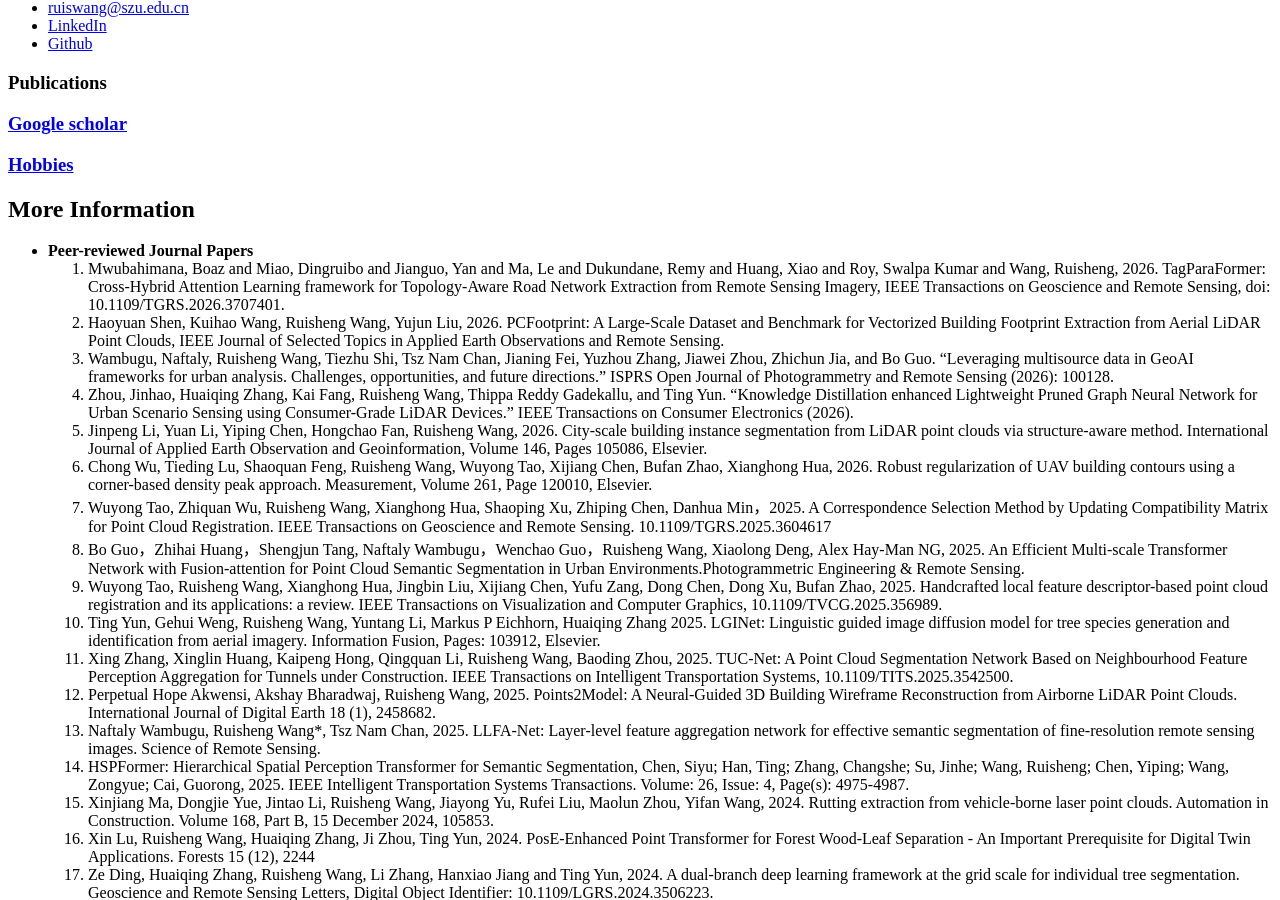
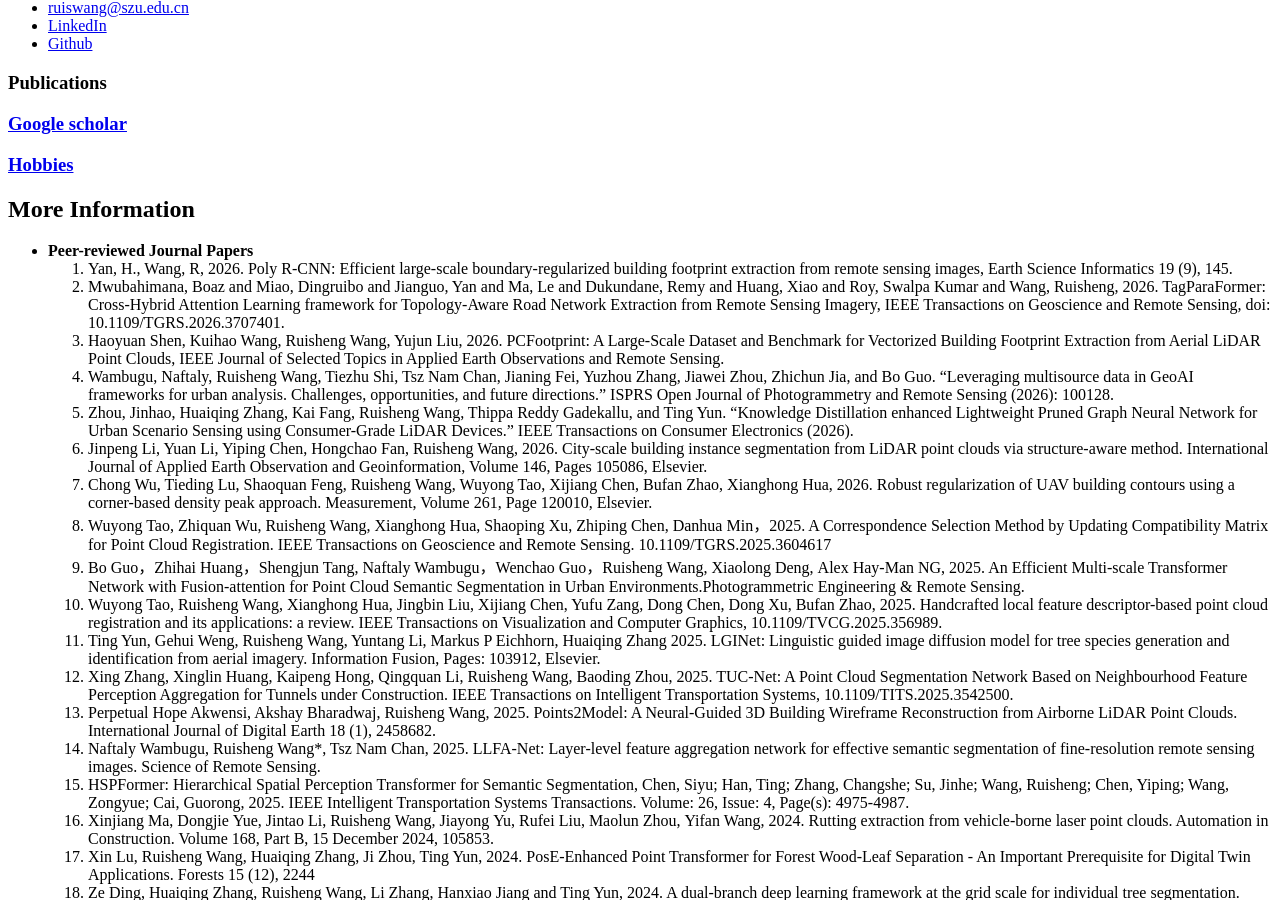
Before and after one commit to ruishengwang/ruishengwang.github.io, a Jekyll site: the page built from _pages/includes/publications.md, in a window 1280 px wide and 900 px high, scrolled down 348 px. Built offline with Jekyll 4.4.1, drawn with Linux system fonts in a browser that asks for light colours; our own code applies the rules of GitHub Pages for plain Markdown files.

Commit message:
Update publications.md

```diff
--- a/_pages/includes/publications.md
+++ b/_pages/includes/publications.md
@@ -6,43 +6,44 @@
 
 ## More Information
 - **Peer-reviewed Journal Papers**
-1. Mwubahimana, Boaz and Miao, Dingruibo and Jianguo, Yan and Ma, Le and Dukundane, Remy and Huang, Xiao and Roy, Swalpa Kumar and Wang, Ruisheng, 2026. TagParaFormer: Cross-Hybrid Attention Learning framework for Topology-Aware Road Network Extraction from Remote Sensing Imagery, IEEE Transactions on Geoscience and Remote Sensing, doi: 10.1109/TGRS.2026.3707401.
-2. Haoyuan Shen, Kuihao Wang, Ruisheng Wang, Yujun Liu, 2026. PCFootprint: A Large-Scale Dataset and Benchmark for Vectorized Building Footprint Extraction from Aerial LiDAR Point Clouds, IEEE Journal of Selected Topics in Applied Earth Observations and Remote Sensing.
-3. Wambugu, Naftaly, Ruisheng Wang, Tiezhu Shi, Tsz Nam Chan, Jianing Fei, Yuzhou Zhang, Jiawei Zhou, Zhichun Jia, and Bo Guo. "Leveraging multisource data in GeoAI frameworks for urban analysis. Challenges, opportunities, and future directions." ISPRS Open Journal of Photogrammetry and Remote Sensing (2026): 100128.
-4. Zhou, Jinhao, Huaiqing Zhang, Kai Fang, Ruisheng Wang, Thippa Reddy Gadekallu, and Ting Yun. "Knowledge Distillation enhanced Lightweight Pruned Graph Neural Network for Urban Scenario Sensing using Consumer-Grade LiDAR Devices." IEEE Transactions on Consumer Electronics (2026).
-5. Jinpeng Li, Yuan Li, Yiping Chen, Hongchao Fan, Ruisheng Wang, 2026. City-scale building instance segmentation from LiDAR point clouds via structure-aware method. International Journal of Applied Earth Observation and Geoinformation, Volume 146, Pages 105086, Elsevier.
-6. Chong Wu, Tieding Lu, Shaoquan Feng, Ruisheng Wang, Wuyong Tao, Xijiang Chen, Bufan Zhao, Xianghong Hua, 2026. Robust regularization of UAV building contours using a corner-based density peak approach. Measurement, Volume 261, Page 120010, Elsevier.
-7. Wuyong Tao, Zhiquan Wu, Ruisheng Wang, Xianghong Hua, Shaoping Xu, Zhiping Chen, Danhua Min，2025.  A Correspondence Selection Method by Updating Compatibility Matrix for Point Cloud Registration. IEEE Transactions on Geoscience and Remote Sensing. 10.1109/TGRS.2025.3604617
-8. Bo Guo，Zhihai Huang，Shengjun Tang, Naftaly Wambugu，Wenchao Guo，Ruisheng Wang, Xiaolong Deng, Alex Hay-Man NG, 2025. An Efficient Multi-scale Transformer Network with Fusion-attention for Point Cloud Semantic Segmentation in Urban Environments.Photogrammetric Engineering & Remote Sensing.
-9. Wuyong Tao, Ruisheng Wang, Xianghong Hua, Jingbin Liu, Xijiang Chen, Yufu Zang, Dong Chen, Dong Xu, Bufan Zhao, 2025. Handcrafted local feature descriptor-based point cloud registration and its applications: a review. IEEE Transactions on Visualization and Computer Graphics, 10.1109/TVCG.2025.356989.
-10. Ting Yun, Gehui Weng, Ruisheng Wang, Yuntang Li, Markus P Eichhorn, Huaiqing Zhang 2025. LGINet: Linguistic guided image diffusion model for tree species generation and identification from aerial imagery. Information Fusion, Pages: 103912, Elsevier.
-11. Xing Zhang, Xinglin Huang, Kaipeng Hong, Qingquan Li, Ruisheng Wang, Baoding Zhou, 2025. TUC-Net: A Point Cloud Segmentation Network Based on Neighbourhood Feature Perception Aggregation for Tunnels under Construction. IEEE Transactions on Intelligent Transportation Systems, 10.1109/TITS.2025.3542500.
-12. Perpetual Hope Akwensi, Akshay Bharadwaj, Ruisheng Wang, 2025. Points2Model: A Neural-Guided 3D Building Wireframe Reconstruction from Airborne LiDAR Point Clouds.  International Journal of Digital Earth 18 (1), 2458682.
-13. Naftaly Wambugu, Ruisheng Wang*, Tsz Nam Chan, 2025. LLFA-Net: Layer-level feature aggregation network for effective semantic segmentation of fine-resolution remote sensing images. Science of Remote Sensing.
-14. HSPFormer: Hierarchical Spatial Perception Transformer for Semantic Segmentation, Chen, Siyu; Han, Ting; Zhang, Changshe; Su, Jinhe; Wang, Ruisheng; Chen, Yiping; Wang, Zongyue; Cai, Guorong, 2025. IEEE Intelligent Transportation Systems Transactions. Volume: 26, Issue: 4, Page(s): 4975-4987.
-15. Xinjiang Ma, Dongjie Yue, Jintao Li, Ruisheng Wang, Jiayong Yu, Rufei Liu, Maolun Zhou, Yifan Wang, 2024. Rutting extraction from vehicle-borne laser point clouds. Automation in Construction. Volume 168, Part B, 15 December 2024, 105853.
-16. Xin Lu, Ruisheng Wang, Huaiqing Zhang, Ji Zhou, Ting Yun, 2024. PosE-Enhanced Point Transformer for Forest Wood-Leaf Separation - An Important Prerequisite for Digital Twin Applications. Forests 15 (12), 2244
-17. Ze Ding, Huaiqing Zhang, Ruisheng Wang, Li Zhang, Hanxiao Jiang and Ting Yun, 2024. A dual-branch deep learning framework at the grid scale for individual tree segmentation. Geoscience and Remote Sensing Letters, Digital Object Identifier: 10.1109/LGRS.2024.3506223.
-18. Bo Guo, Zhihai Huang, Haitao Luo, Perpetual Hope Akwensi, Ruisheng Wang∗, Bo Huang, Tsz Nam Chan, 2024. An enhanced network for extracting tunnel lining defects using Transformer encoder and aggregate decoder. International Journal of Applied Earth Observation and Geoinformation.
-19. Hongxin Yang, Ruisheng Wang, 2024. Self-Supervised Pretraining Framework for Extracting Global Structures from Building Point Clouds via Completion. IEEE Transactions on Geoscience and Remote Sensing, Volume: 62 On Page(s): 1-17.
-20. Hailun Yan, Ruisheng Wang, Hongchao Fan, 2024. Poly R-CNN: Efficient Large-Scale Boundary-Regularized Building Footprint Extraction from Remote Sensing Images. Earth Science Informatics.
-21. Hongchang He, Donglin Fan, Ruisheng Wang, Xiaoyue Lyu, Bolin Fu, Yuan Huang, Jingran Sheng, 2024. Estimation of daytime all-sky sea surface temperature from Himawari-8 based on multilayer stacking machine learning. International Journal of Applied Earth Observation and Geoinformation Volume 132, August 2024.
-22. Hongxin Yang, Shangfeng Huang, Ruisheng Wang, 2024. Occluded Building Facade Completion Using a Multi-Scale Hierarchical Transformer Network. IEEE Transactions on Geoscience and Remote Sensing.
-23. Hongxin Yang, Shangfeng Huang, Ruisheng Wang, 2024. Efficient Roof Vertex Clustering for Wireframe Simplification Based on the Extended Multiclass Twin Support Vector Machine. IEEE Geoscience and Remote Sensing Letters.
-24. Xing Zhang, Zhanpeng Huang, Qingquan Li, Ruisheng Wang, Baoding Zhou，2024. Legged robot-aided 3D tunnel mapping via residual compensation and anomaly detection. ISPRS Journal of Photogrammetry and Remote Sensing.
-25. Ting Yun, Jian Li, Lingfei Ma, Ji Zhou, Ruisheng Wang, Markus P. Eichhorn, Huaiqing Zhang, 2024. Status, advancements and prospects of deep learning methods applied in forest studies. International Journal of Applied Earth Observation and Geoinformation.
-26. Tang, Shengjun and Ao, Zhuoyu and Li, Yaoyu and Huang, Hongsheng and Xie, Linfu and Wang, Ruisheng and Wang, Weixi and GUO, Renzhong, 2024. TreeNet3D: A Large Scale Tree Benchmark for 3D Tree Modeling, Carbon Storage Estimation and Tree Segmentation. International Journal of Applied Earth Observation and Geoinformation, Volume 130, June 2024, 103903.
-27. Wuyong Tao; Yansheng Xiao; Ruisheng Wang; Tieding Lu; Shaoping Xu, 2024. A fast registration method for building point clouds obtained by terrestrial laser scanner via 2D feature points. IEEE Journal of Selected Topics in Applied Earth Observations and Remote Sensing, DOI: 10.1109/JSTARS.2024.3392927.
-28. Perpetual Hope Akwensi, Akshay Bharadwaj, Ruisheng Wang, 2024. APC2Mesh: Bridging the gap from occluded building façades to full 3D models. ISPRS Journal of Photogrammetry and Remote Sensing. https://doi.org/10.1016/j.isprsjprs.2024.04.009
-29. Dengfeng Chai, Jingfeng Huang, Minghui Wu, Xiaoping Yang, Ruisheng Wang, 2024. Remote sensing image cloud detection using a shallow convolutional neural network. ISPRS Journal of Photogrammetry and Remote Sensing, Vol 209, Pages 66-84.
-30. Perpetual Hope Akwensib, Ruisheng Wang，Bo Guo, 2024. PReFormer: A memory efficient transformer for point cloud semantic segmentation. International Journal of Applied Earth Observation and Geoinformation. https://doi.org/10.1016/j.jag.2024.103730
-31. Hongxin Yang, Shangfeng Huang, Ruisheng Wang, Xin Wang, 2024. Self-Supervised Pre-Training for 3D Roof Reconstruction on LiDAR Data. IEEE Geoscience and Remote Sensing Letters. DOI:10.1109/LGRS.2024.3362733.
-32. Changwei Wang, Rongtao Xu, Shibiao Xu, Weiliang Meng, Ruisheng Wang, Xiaopeng Zhang 2024. Exploring Intrinsic Discrimination and Consistency for Weakly Supervised Object Localization. IEEE Transactions on Image Processing (TIP), 10.1109/TIP.2024.3356174.
-33. Huaigang Huang, Jiabin Liu and Ruisheng Wang, 2024. Easy-Net: A lightweight building extraction network based on building features. IEEE Transactions on Geoscience and Remote Sensing，10.1109/TGRS.2023.3348102.
-34. Hongxin Yang, Ruisheng Wang, 2023. Self-supervised Learning on 3D Point Clouds based on a Masked Linear Autoencoder. IEEE Transactions on Geoscience and Remote Sensing, Digital Object Identifier or DOI: 10.1109/TGRS.2023.3337088.
-35. Bo Guo, Liwei Deng, Ruisheng Wang, Wenchao Guo, Alex Ng, 2023. MCTNet: Multiscale Cross-attention based Transformer Network for Semantic Segmentation of Large-scale Point Clouds. IEEE Transactions on Geoscience and Remote Sensing. DOI: 10.1109/TGRS.2023.3322579
-36. Yang Zheng，Hao Deng, Jingjie Wu, Ruisheng Wang, Zhankun Liu, Lixin Wu, 2023. Space-associated domain adaptation for three-dimensional mineral prospectivity modeling. International Journal of Digital Earth, Pages 2885-2911, Volume 16, 2023 - Issue 1.
-37. Changwei Wang, Rongtao Xu, Shibiao Xu，Weiliang Meng, Ruisheng Wang, Jiguang Zhang, Xiaopeng Zhang, 2023. Towards accurate and efficient road extraction by leveraging the characteristics of road shapes. IEEE Transactions on Geoscience and Remote Sensing, June 2023.
+1. Yan, H., Wang, R, 2026. Poly R-CNN: Efficient large-scale boundary-regularized building footprint extraction from remote sensing images, Earth Science Informatics 19 (9), 145.
+2. Mwubahimana, Boaz and Miao, Dingruibo and Jianguo, Yan and Ma, Le and Dukundane, Remy and Huang, Xiao and Roy, Swalpa Kumar and Wang, Ruisheng, 2026. TagParaFormer: Cross-Hybrid Attention Learning framework for Topology-Aware Road Network Extraction from Remote Sensing Imagery, IEEE Transactions on Geoscience and Remote Sensing, doi: 10.1109/TGRS.2026.3707401.
+3. Haoyuan Shen, Kuihao Wang, Ruisheng Wang, Yujun Liu, 2026. PCFootprint: A Large-Scale Dataset and Benchmark for Vectorized Building Footprint Extraction from Aerial LiDAR Point Clouds, IEEE Journal of Selected Topics in Applied Earth Observations and Remote Sensing.
+4. Wambugu, Naftaly, Ruisheng Wang, Tiezhu Shi, Tsz Nam Chan, Jianing Fei, Yuzhou Zhang, Jiawei Zhou, Zhichun Jia, and Bo Guo. "Leveraging multisource data in GeoAI frameworks for urban analysis. Challenges, opportunities, and future directions." ISPRS Open Journal of Photogrammetry and Remote Sensing (2026): 100128.
+5. Zhou, Jinhao, Huaiqing Zhang, Kai Fang, Ruisheng Wang, Thippa Reddy Gadekallu, and Ting Yun. "Knowledge Distillation enhanced Lightweight Pruned Graph Neural Network for Urban Scenario Sensing using Consumer-Grade LiDAR Devices." IEEE Transactions on Consumer Electronics (2026).
+6. Jinpeng Li, Yuan Li, Yiping Chen, Hongchao Fan, Ruisheng Wang, 2026. City-scale building instance segmentation from LiDAR point clouds via structure-aware method. International Journal of Applied Earth Observation and Geoinformation, Volume 146, Pages 105086, Elsevier.
+7. Chong Wu, Tieding Lu, Shaoquan Feng, Ruisheng Wang, Wuyong Tao, Xijiang Chen, Bufan Zhao, Xianghong Hua, 2026. Robust regularization of UAV building contours using a corner-based density peak approach. Measurement, Volume 261, Page 120010, Elsevier.
+8. Wuyong Tao, Zhiquan Wu, Ruisheng Wang, Xianghong Hua, Shaoping Xu, Zhiping Chen, Danhua Min，2025.  A Correspondence Selection Method by Updating Compatibility Matrix for Point Cloud Registration. IEEE Transactions on Geoscience and Remote Sensing. 10.1109/TGRS.2025.3604617
+9. Bo Guo，Zhihai Huang，Shengjun Tang, Naftaly Wambugu，Wenchao Guo，Ruisheng Wang, Xiaolong Deng, Alex Hay-Man NG, 2025. An Efficient Multi-scale Transformer Network with Fusion-attention for Point Cloud Semantic Segmentation in Urban Environments.Photogrammetric Engineering & Remote Sensing.
+10. Wuyong Tao, Ruisheng Wang, Xianghong Hua, Jingbin Liu, Xijiang Chen, Yufu Zang, Dong Chen, Dong Xu, Bufan Zhao, 2025. Handcrafted local feature descriptor-based point cloud registration and its applications: a review. IEEE Transactions on Visualization and Computer Graphics, 10.1109/TVCG.2025.356989.
+11. Ting Yun, Gehui Weng, Ruisheng Wang, Yuntang Li, Markus P Eichhorn, Huaiqing Zhang 2025. LGINet: Linguistic guided image diffusion model for tree species generation and identification from aerial imagery. Information Fusion, Pages: 103912, Elsevier.
+12. Xing Zhang, Xinglin Huang, Kaipeng Hong, Qingquan Li, Ruisheng Wang, Baoding Zhou, 2025. TUC-Net: A Point Cloud Segmentation Network Based on Neighbourhood Feature Perception Aggregation for Tunnels under Construction. IEEE Transactions on Intelligent Transportation Systems, 10.1109/TITS.2025.3542500.
+13. Perpetual Hope Akwensi, Akshay Bharadwaj, Ruisheng Wang, 2025. Points2Model: A Neural-Guided 3D Building Wireframe Reconstruction from Airborne LiDAR Point Clouds.  International Journal of Digital Earth 18 (1), 2458682.
+14. Naftaly Wambugu, Ruisheng Wang*, Tsz Nam Chan, 2025. LLFA-Net: Layer-level feature aggregation network for effective semantic segmentation of fine-resolution remote sensing images. Science of Remote Sensing.
+15. HSPFormer: Hierarchical Spatial Perception Transformer for Semantic Segmentation, Chen, Siyu; Han, Ting; Zhang, Changshe; Su, Jinhe; Wang, Ruisheng; Chen, Yiping; Wang, Zongyue; Cai, Guorong, 2025. IEEE Intelligent Transportation Systems Transactions. Volume: 26, Issue: 4, Page(s): 4975-4987.
+16. Xinjiang Ma, Dongjie Yue, Jintao Li, Ruisheng Wang, Jiayong Yu, Rufei Liu, Maolun Zhou, Yifan Wang, 2024. Rutting extraction from vehicle-borne laser point clouds. Automation in Construction. Volume 168, Part B, 15 December 2024, 105853.
+17. Xin Lu, Ruisheng Wang, Huaiqing Zhang, Ji Zhou, Ting Yun, 2024. PosE-Enhanced Point Transformer for Forest Wood-Leaf Separation - An Important Prerequisite for Digital Twin Applications. Forests 15 (12), 2244
+18. Ze Ding, Huaiqing Zhang, Ruisheng Wang, Li Zhang, Hanxiao Jiang and Ting Yun, 2024. A dual-branch deep learning framework at the grid scale for individual tree segmentation. Geoscience and Remote Sensing Letters, Digital Object Identifier: 10.1109/LGRS.2024.3506223.
+19. Bo Guo, Zhihai Huang, Haitao Luo, Perpetual Hope Akwensi, Ruisheng Wang∗, Bo Huang, Tsz Nam Chan, 2024. An enhanced network for extracting tunnel lining defects using Transformer encoder and aggregate decoder. International Journal of Applied Earth Observation and Geoinformation.
+20. Hongxin Yang, Ruisheng Wang, 2024. Self-Supervised Pretraining Framework for Extracting Global Structures from Building Point Clouds via Completion. IEEE Transactions on Geoscience and Remote Sensing, Volume: 62 On Page(s): 1-17.
+21. Hailun Yan, Ruisheng Wang, Hongchao Fan, 2024. Poly R-CNN: Efficient Large-Scale Boundary-Regularized Building Footprint Extraction from Remote Sensing Images. Earth Science Informatics.
+22. Hongchang He, Donglin Fan, Ruisheng Wang, Xiaoyue Lyu, Bolin Fu, Yuan Huang, Jingran Sheng, 2024. Estimation of daytime all-sky sea surface temperature from Himawari-8 based on multilayer stacking machine learning. International Journal of Applied Earth Observation and Geoinformation Volume 132, August 2024.
+23. Hongxin Yang, Shangfeng Huang, Ruisheng Wang, 2024. Occluded Building Facade Completion Using a Multi-Scale Hierarchical Transformer Network. IEEE Transactions on Geoscience and Remote Sensing.
+24. Hongxin Yang, Shangfeng Huang, Ruisheng Wang, 2024. Efficient Roof Vertex Clustering for Wireframe Simplification Based on the Extended Multiclass Twin Support Vector Machine. IEEE Geoscience and Remote Sensing Letters.
+25. Xing Zhang, Zhanpeng Huang, Qingquan Li, Ruisheng Wang, Baoding Zhou，2024. Legged robot-aided 3D tunnel mapping via residual compensation and anomaly detection. ISPRS Journal of Photogrammetry and Remote Sensing.
+26. Ting Yun, Jian Li, Lingfei Ma, Ji Zhou, Ruisheng Wang, Markus P. Eichhorn, Huaiqing Zhang, 2024. Status, advancements and prospects of deep learning methods applied in forest studies. International Journal of Applied Earth Observation and Geoinformation.
+27. Tang, Shengjun and Ao, Zhuoyu and Li, Yaoyu and Huang, Hongsheng and Xie, Linfu and Wang, Ruisheng and Wang, Weixi and GUO, Renzhong, 2024. TreeNet3D: A Large Scale Tree Benchmark for 3D Tree Modeling, Carbon Storage Estimation and Tree Segmentation. International Journal of Applied Earth Observation and Geoinformation, Volume 130, June 2024, 103903.
+28. Wuyong Tao; Yansheng Xiao; Ruisheng Wang; Tieding Lu; Shaoping Xu, 2024. A fast registration method for building point clouds obtained by terrestrial laser scanner via 2D feature points. IEEE Journal of Selected Topics in Applied Earth Observations and Remote Sensing, DOI: 10.1109/JSTARS.2024.3392927.
+29. Perpetual Hope Akwensi, Akshay Bharadwaj, Ruisheng Wang, 2024. APC2Mesh: Bridging the gap from occluded building façades to full 3D models. ISPRS Journal of Photogrammetry and Remote Sensing. https://doi.org/10.1016/j.isprsjprs.2024.04.009
+30. Dengfeng Chai, Jingfeng Huang, Minghui Wu, Xiaoping Yang, Ruisheng Wang, 2024. Remote sensing image cloud detection using a shallow convolutional neural network. ISPRS Journal of Photogrammetry and Remote Sensing, Vol 209, Pages 66-84.
+31. Perpetual Hope Akwensib, Ruisheng Wang，Bo Guo, 2024. PReFormer: A memory efficient transformer for point cloud semantic segmentation. International Journal of Applied Earth Observation and Geoinformation. https://doi.org/10.1016/j.jag.2024.103730
+32. Hongxin Yang, Shangfeng Huang, Ruisheng Wang, Xin Wang, 2024. Self-Supervised Pre-Training for 3D Roof Reconstruction on LiDAR Data. IEEE Geoscience and Remote Sensing Letters. DOI:10.1109/LGRS.2024.3362733.
+33. Changwei Wang, Rongtao Xu, Shibiao Xu, Weiliang Meng, Ruisheng Wang, Xiaopeng Zhang 2024. Exploring Intrinsic Discrimination and Consistency for Weakly Supervised Object Localization. IEEE Transactions on Image Processing (TIP), 10.1109/TIP.2024.3356174.
+34. Huaigang Huang, Jiabin Liu and Ruisheng Wang, 2024. Easy-Net: A lightweight building extraction network based on building features. IEEE Transactions on Geoscience and Remote Sensing，10.1109/TGRS.2023.3348102.
+35. Hongxin Yang, Ruisheng Wang, 2023. Self-supervised Learning on 3D Point Clouds based on a Masked Linear Autoencoder. IEEE Transactions on Geoscience and Remote Sensing, Digital Object Identifier or DOI: 10.1109/TGRS.2023.3337088.
+36. Bo Guo, Liwei Deng, Ruisheng Wang, Wenchao Guo, Alex Ng, 2023. MCTNet: Multiscale Cross-attention based Transformer Network for Semantic Segmentation of Large-scale Point Clouds. IEEE Transactions on Geoscience and Remote Sensing. DOI: 10.1109/TGRS.2023.3322579
+37. Yang Zheng，Hao Deng, Jingjie Wu, Ruisheng Wang, Zhankun Liu, Lixin Wu, 2023. Space-associated domain adaptation for three-dimensional mineral prospectivity modeling. International Journal of Digital Earth, Pages 2885-2911, Volume 16, 2023 - Issue 1.
+38. Changwei Wang, Rongtao Xu, Shibiao Xu，Weiliang Meng, Ruisheng Wang, Jiguang Zhang, Xiaopeng Zhang, 2023. Towards accurate and efficient road extraction by leveraging the characteristics of road shapes. IEEE Transactions on Geoscience and Remote Sensing, June 2023.
 32. Perpetual Hope, Zhizhong Kang, Ruisheng Wang, 2023. Hyperspectral image-aided LiDAR point cloud labeling via spatio-spectral feature representation learning, International Journal of Applied Earth Observation and Geoinformation, Volume 120, June 2023.
 33. Changwei Wang, Lele Xu, Rongtao Xu, Shibiao Xu, Weiliang Meng, Ruisheng Wang, Xiaopeng Zhang 2023. Triple Robustness Augmentation Local Features for multi-source image registration, ISPRS Journal of Photogrammetry and Remote Sensing, Volume 199, 2023, Pages 1-14.
 34. Jian Gao, Houjun Jiang *, Zhongchang Sun, Ruisheng Wang, Youmei Han 2023. A Parallel InSAR Phase Unwrapping Method Based on Separated Reliability Regions. Remote Sensing, 2023, 15(5), 1370; https://doi.org/10.3390/rs15051370.
```
